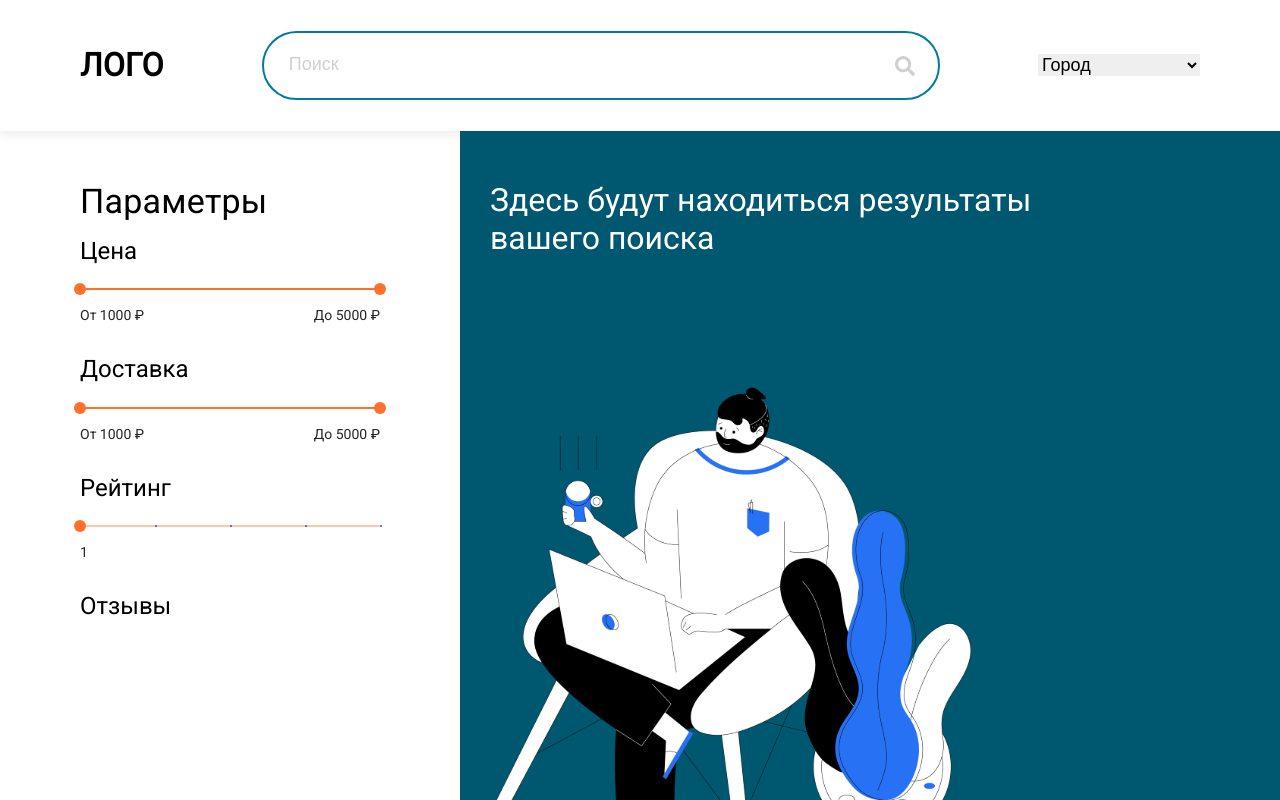
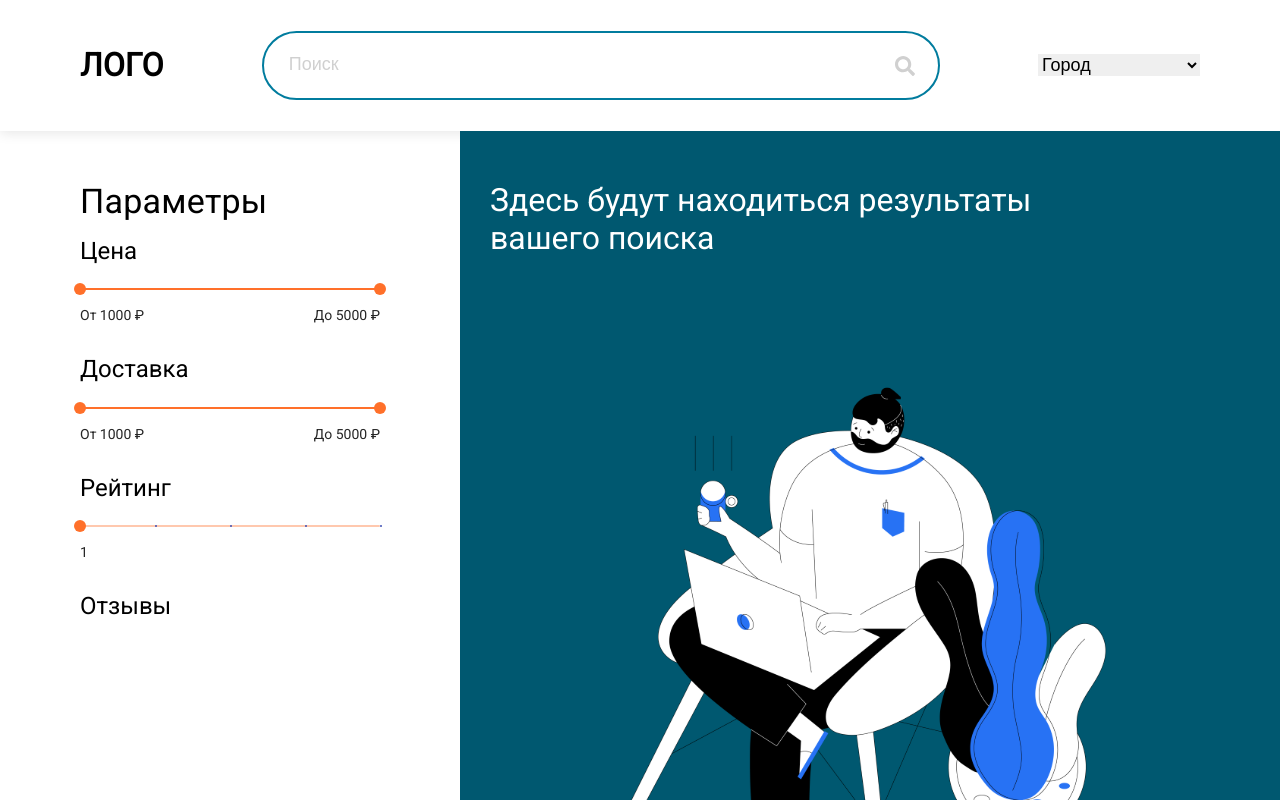
Before and after one commit to Syorfer/Serfer, a Next.js app: page / in a window 1280 px wide. Shown: the top 800 px of the page. Built offline with nearby package versions, Linux system fonts and the light colour scheme.

Commit message:
fixed image position

```diff
--- a/components/Offer/EmptyOffer.jsx
+++ b/components/Offer/EmptyOffer.jsx
@@ -1,3 +1,4 @@
+import { Grid } from '@material-ui/core';
 import Image from 'next/image';
 
 const EmptyOffer = () => {
@@ -6,12 +7,11 @@ const EmptyOffer = () => {
       <h1 className='offer__title'>
         Здесь будут находиться результаты вашего поиска
       </h1>
-      <Image
-        src='/man.svg'
-        alt='man-img'
-        width={550}
-        height={550}
-      />
+      <Grid container direction='column' alignItems='center'>
+        <Grid>
+          <Image src='/man.svg' alt='man-img' width={550} height={550} />
+        </Grid>
+      </Grid>
     </>
   );
 };
```
